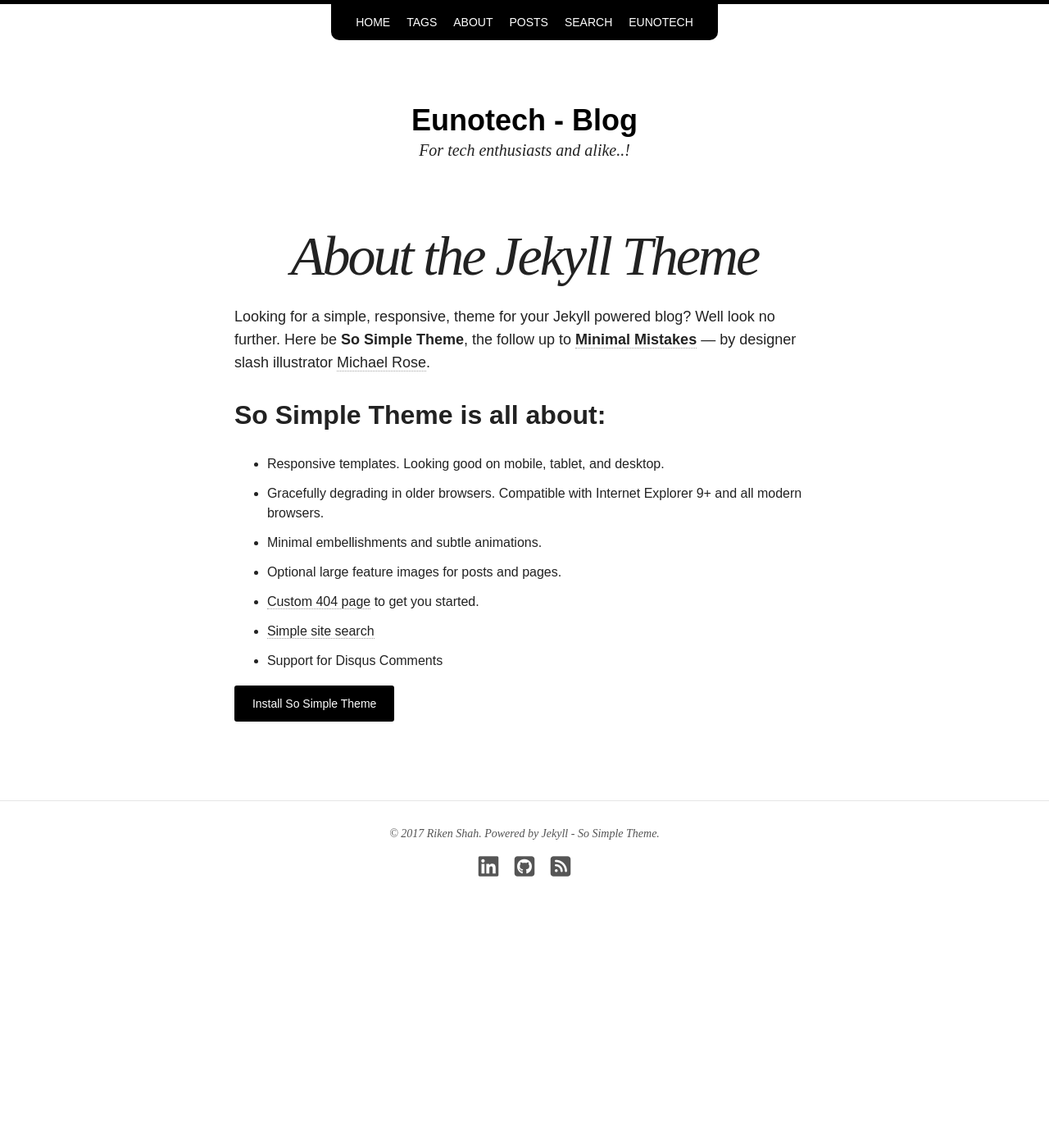
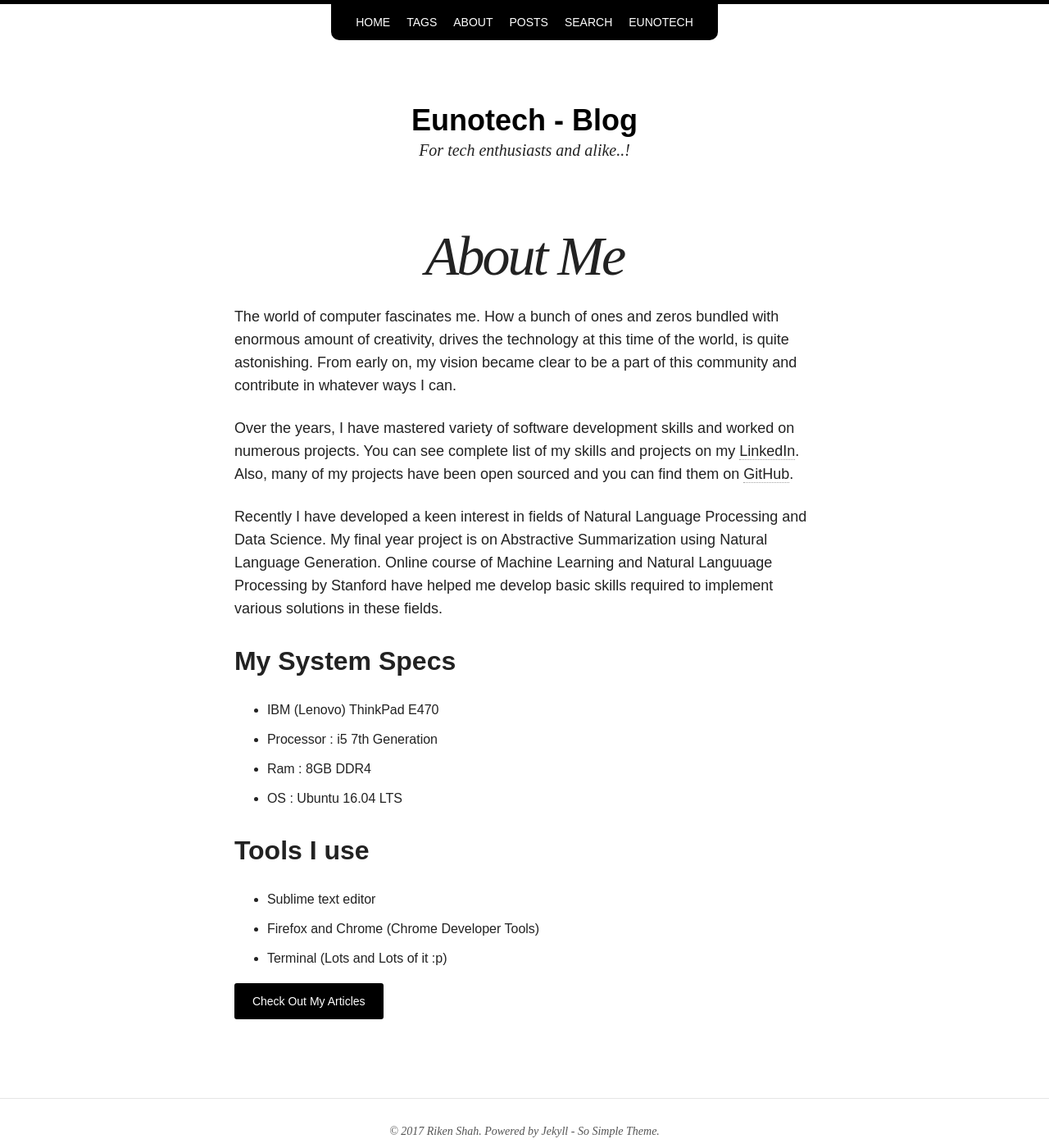
Before and after one commit to rikenshah/rikenshah.github.io, a Jekyll site: the page built from about/index.md, in a window 1280 px wide and 1400 px high. Shown: the whole window at 82% size. Built offline with Jekyll 4.4.1, drawn with Linux system fonts in a browser that asks for light colours; nearby versions of some CDN libraries.

Commit message:
Update index.md

```diff
--- a/about/index.md
+++ b/about/index.md
@@ -1,22 +1,28 @@
 ---
 layout: page
-title: About the Jekyll Theme
-excerpt: "So Simple is a responsive Jekyll theme for your words and images."
+title: About Me
+excerpt: "I am a Computer Engineering Student, aspiring to pursue  MS in CS from US."
 modified: 2014-08-08T19:44:38.564948-04:00
 ---
 
-Looking for a simple, responsive, theme for your Jekyll powered blog? Well look no further. Here be **So Simple Theme**, the follow up to [**Minimal Mistakes**](http://mmistakes.github.io/minimal-mistakes) --- by designer slash illustrator [Michael Rose](http://mademistakes.com).
+The world of computer fascinates me. How a bunch of ones and zeros bundled with enormous amount of creativity, drives the technology at this time of the world, is quite astonishing. From early on, my vision became clear to be a part of this community and contribute in whatever ways I can.
 
-## So Simple Theme is all about:
+Over the years, I have mastered variety of software development skills and worked on numerous projects. You can see complete list of my skills and projects on my [LinkedIn](https://www.linkedin.com/in/shahriken/). Also, many of my projects have been open sourced and you can find them on [GitHub](https://github.com/rikenshah/).
 
-* Responsive templates. Looking good on mobile, tablet, and desktop.
-* Gracefully degrading in older browsers. Compatible with Internet Explorer 9+ and all modern browsers.
-* Minimal embellishments and subtle animations.
-* Optional large feature images for posts and pages.
-* [Custom 404 page]({{ site.url }}/404.html) to get you started.
-* [Simple site search](https://github.com/christian-fei/Simple-Jekyll-Search)
-* Support for Disqus Comments
+Recently I have developed a keen interest in fields of Natural Language Processing and Data Science. My final year project is on Abstractive Summarization using Natural Language Generation. Online course of Machine Learning and Natural Languuage Processing by Stanford have helped me develop basic skills required to implement various solutions in these fields.
 
-<a markdown="0" href="{{ site.url }}/theme-setup" class="btn">Install So Simple Theme</a>
 
-[^1]: Example: *domain.com/category-name/post-title*
+## My System Specs
+
+* IBM (Lenovo) ThinkPad E470
+* Processor : i5 7th Generation
+* Ram : 8GB DDR4
+* OS : Ubuntu 16.04 LTS
+
+## Tools I use
+
+- Sublime text editor
+- Firefox and Chrome (Chrome Developer Tools)
+- Terminal (Lots and Lots of it :p)
+
+<a markdown="0" href="{{ site.url }}/" class="btn">Check Out My Articles</a>
```
